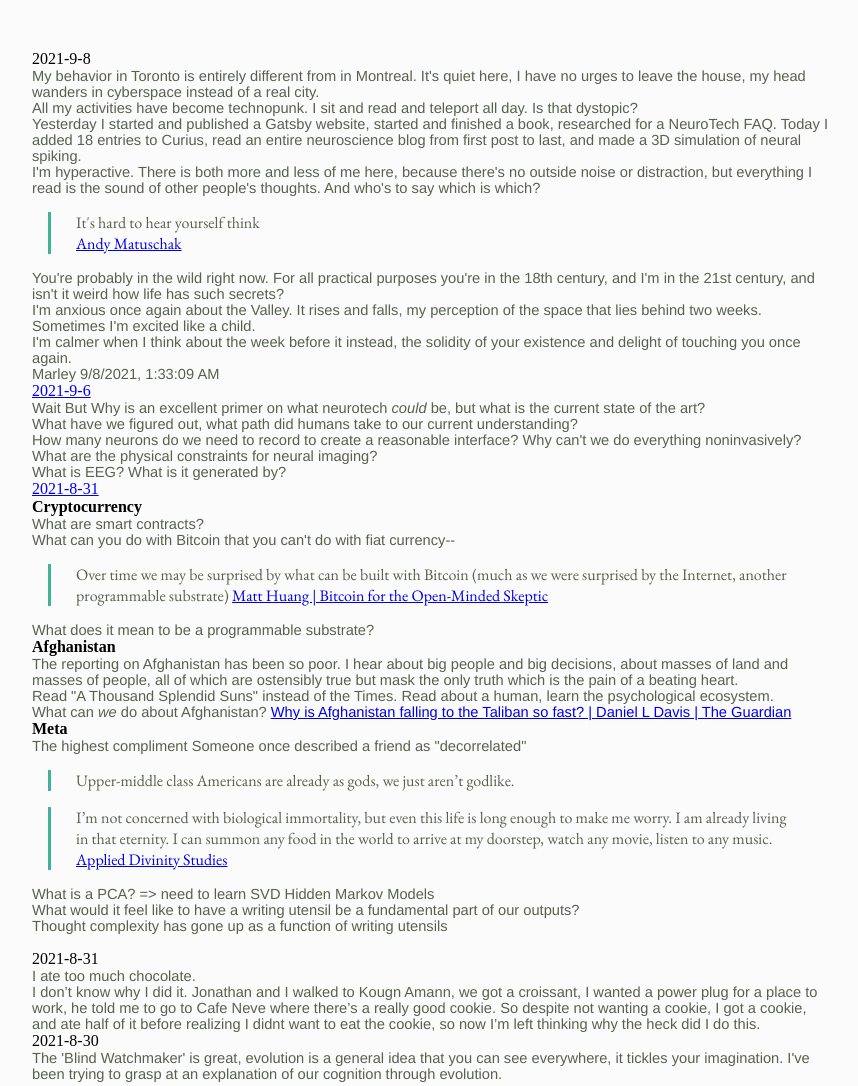
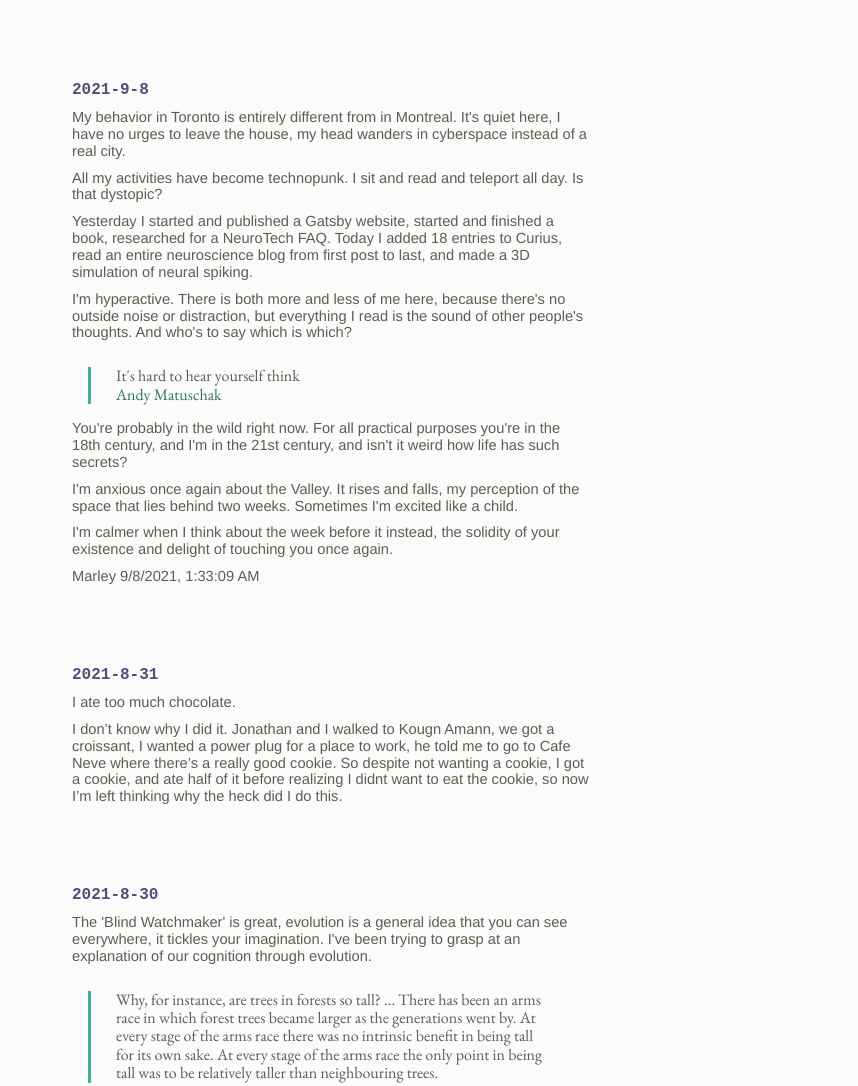
Before and after one commit to io0/io0.github.io, a Gatsby site: page / in a window 1280 px wide. Shown: the top 1086 px of the page, without its empty margins (208-1066 px from the left). Built offline with nearby package versions, Linux system fonts and the light colour scheme; Gatsby itself is replaced by a stand-in of ours.

Commit message:
format index

```diff
--- a/src/components/PostLink.js
+++ b/src/components/PostLink.js
@@ -14,17 +14,18 @@ const formattedDate = (date) => {
 };
 
 const PostLink = ({ post }) => (
-  <div>
-    <Link to={post.frontmatter.slug}>
-      {formattedDate(post.frontmatter.date)}
+  <div className="blog-post">
+    <Link
+      to={post.frontmatter.slug}
+      style={{ textDecoration: "none", paddingBottom: "1em" }}
+    >
+      <div className="post-date">{formattedDate(post.frontmatter.date)}</div>
+      {/* <div className="post-time">{post.frontmatter.date.split(",")[1]}</div> */}
     </Link>
     {/* <div>{post.excerpt}</div> */}
     {/* {post.html} */}
 
-    <div
-      className="blog-post-content"
-      dangerouslySetInnerHTML={{ __html: post.html }}
-    />
+    <div className="preview" dangerouslySetInnerHTML={{ __html: post.html }} />
   </div>
 );
 
--- a/src/pages/index.js
+++ b/src/pages/index.js
@@ -7,7 +7,7 @@ const IndexPage = ({
   },
 }) => {
   const Posts = edges
-    .filter((edge) => !!edge.node.frontmatter.date) // You can filter your posts based on some criteria
+    .filter((edge) => !edge.node.frontmatter.slug) // You can filter your posts based on some criteria
     .map((edge) => <PostLink key={edge.node.id} post={edge.node} />);
 
   return <div>{Posts}</div>;
--- a/src/pages/{MarkdownRemark.frontmatter__slug}.js
+++ b/src/pages/{MarkdownRemark.frontmatter__slug}.js
@@ -10,7 +10,7 @@ export default function Template({
       <title>{frontmatter.title}</title>
       <div className="blog-post">
         <h1>{frontmatter.title}</h1>
-        <h2>{frontmatter.date}</h2>
+        {/* <h2>{frontmatter.date}</h2> */}
         <div
           className="blog-post-content"
           dangerouslySetInnerHTML={{ __html: html }}
--- a/src/styles/global.css
+++ b/src/styles/global.css
@@ -31,6 +31,29 @@ blockquote p {
   font-family: EB Garamond !important;
   font-size: 12pt !important;
 }
+.post-date {
+  font-family: "Courier New", Courier, monospace;
+  color: #584b77 !important;
+  text-decoration: none;
+  font-size: 12pt;
+  font-weight: 700;
+  display: inline-block;
+  padding-bottom: 10px;
+  /* border-top: 1px solid rgba(0, 0, 0, 0.1);
+  padding-top: 5px; */
+  /* margin-left: -90px; */
+}
+.post-time {
+  font-family: "Public Sans";
+  color: rgba(0, 0, 0, 0.5);
+  font-size: 11pt;
+  display: inline;
+}
+.post-time::before {
+  content: " • ";
+  padding: 3px;
+  color: rgba(0, 0, 0, 0.5);
+}
 .blog-post {
   width: 519px;
   padding: 30px 60px 40px 40px;
@@ -55,6 +78,15 @@ blockquote p {
   padding-top: 10px;
 }
 
+.blog-post h5 {
+  font-family: "EB Garamond";
+  font-variant-caps: small-caps;
+  font-size: 13pt;
+  font-style: normal;
+  font-weight: 400;
+  line-height: 17px;
+  padding-bottom: 10px;
+}
 .blog-post h4 {
   /* color: #337261; */
   font-family: "HelveticaNeue-Light", "Helvetica Neue", "Arial", sans-serif;
@@ -68,10 +100,13 @@ blockquote p {
   line-height: 1.6;
   padding-bottom: 1em;
 }
-
+.preview p {
+  line-height: 1.15;
+  padding-bottom: 10px;
+}
 .blog-post a {
   color: #337261;
-  text-decoration: underline;
+  text-decoration: none;
 }
 
 .blog-post a.noHighlight {
```
